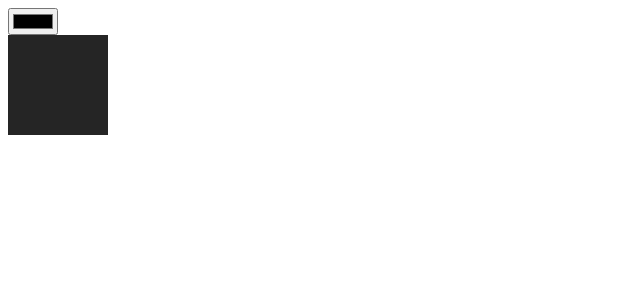
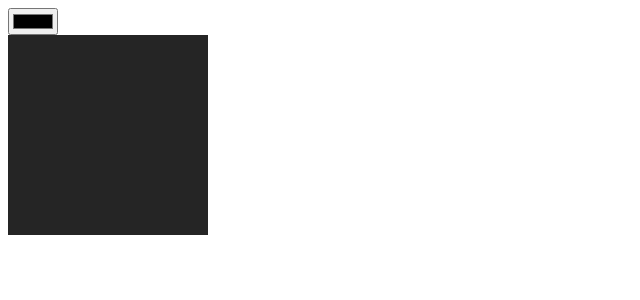
Before and after one commit to ani29dy/30-ReactJS-Problems, a React (Vite) app: page / in a window 1280 px wide. Shown: the top 300 px of the page, without its empty margins (0-640 px from the left). Built offline with nearby package versions, Linux system fonts and the light colour scheme.

Commit message:
Problem 17 solved on Color Picker

```diff
--- a/src/Problems/17-ColorPicker.jsx
+++ b/src/Problems/17-ColorPicker.jsx
@@ -13,8 +13,8 @@ const ColorPicker = () => {
       <br />
       <div
         style={{
-          width: "100px",
-          height: "100px",
+          width: "200px",
+          height: "200px",
           backgroundColor: selectedColor,
         }}
       ></div>
```
